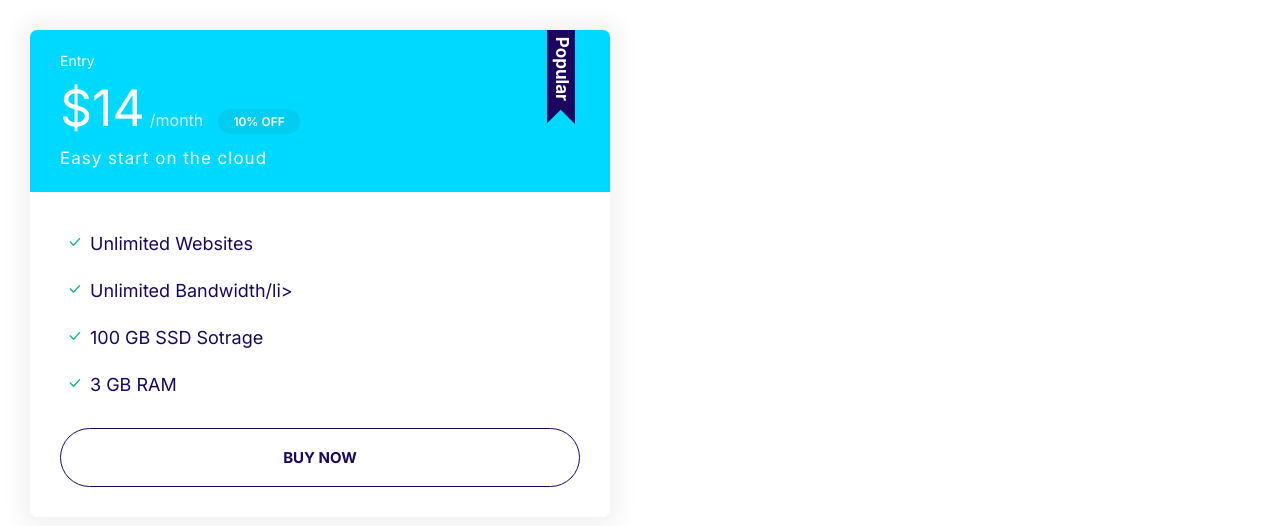
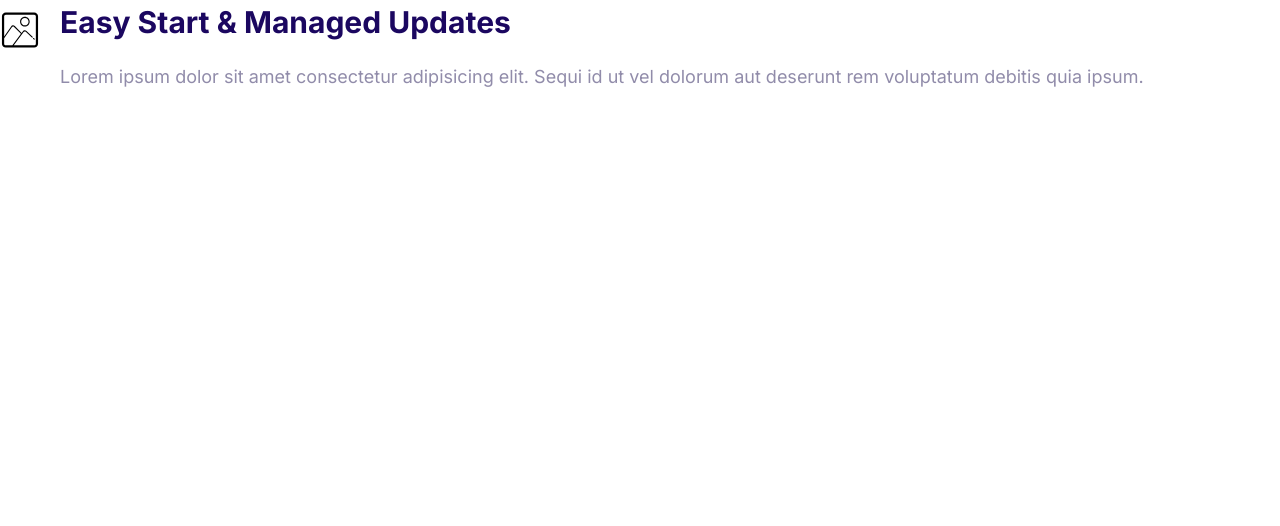
Before and after one commit to Muruganandham333/Moshify, a plain HTML site: page index.html in a window 1280 px wide. Drawn offline with Linux system fonts and the light colour scheme.

Commit message:
Define media compoent

```diff
--- a/css/style.css
+++ b/css/style.css
@@ -374,3 +374,20 @@ a{
     }
 
 }
+
+/* MEDIA */
+.media{
+    display: flex;
+}
+
+.media__title{
+    margin-top: 0;
+}
+
+.media__body{
+    margin: 0 2rem;
+}
+
+.media__image{
+    margin-top: 1rem;
+}
--- a/index.html
+++ b/index.html
@@ -15,26 +15,18 @@
     <link rel="stylesheet" href="css/style.css" />
   </head>
   <body>
-    <div style="width: 50%; padding: 30px">
-      <div class="plan plan--poppular">
-        <div class="card card--secondary">
-          <header class="card__header">
-            <h3 class="plan__name">Entry</h3>
-            <span class="plan__price">$14</span>
-            <span class="plan__billing-cycle">/month</span>
-            <span class="badge badge--secondary badge--small">10% OFF</span>
-            <span class="plan__description">Easy start on the cloud</span>
-          </header>
-          <div class="card__body">
-            <ul class="list list--tick">
-              <li class="list__item">Unlimited Websites</li>
-              <li class="list__item">Unlimited Bandwidth/li></li>
-              <li class="list__item">100 GB SSD Sotrage</li>
-              <li class="list__item">3 GB RAM</li>
-            </ul>
-            <button class="btn btn--outline btn--block">Buy Now</button>
-          </div>
-        </div>
+    <div class="media">
+      <div class="media__image">
+        <svg class="icon icon--primary">
+          <use xlink:href="images/sprite.svg#snap"></use>
+        </svg>
+      </div>
+      <div class="media__body">
+        <h3 class="media__title">Easy Start & Managed Updates</h3>
+        <p>
+          Lorem ipsum dolor sit amet consectetur adipisicing elit. Sequi id ut
+          vel dolorum aut deserunt rem voluptatum debitis quia ipsum.
+        </p>
       </div>
     </div>
   </body>
```
Also changed, not shown: component/media.html (added, +14 -0 lines).
